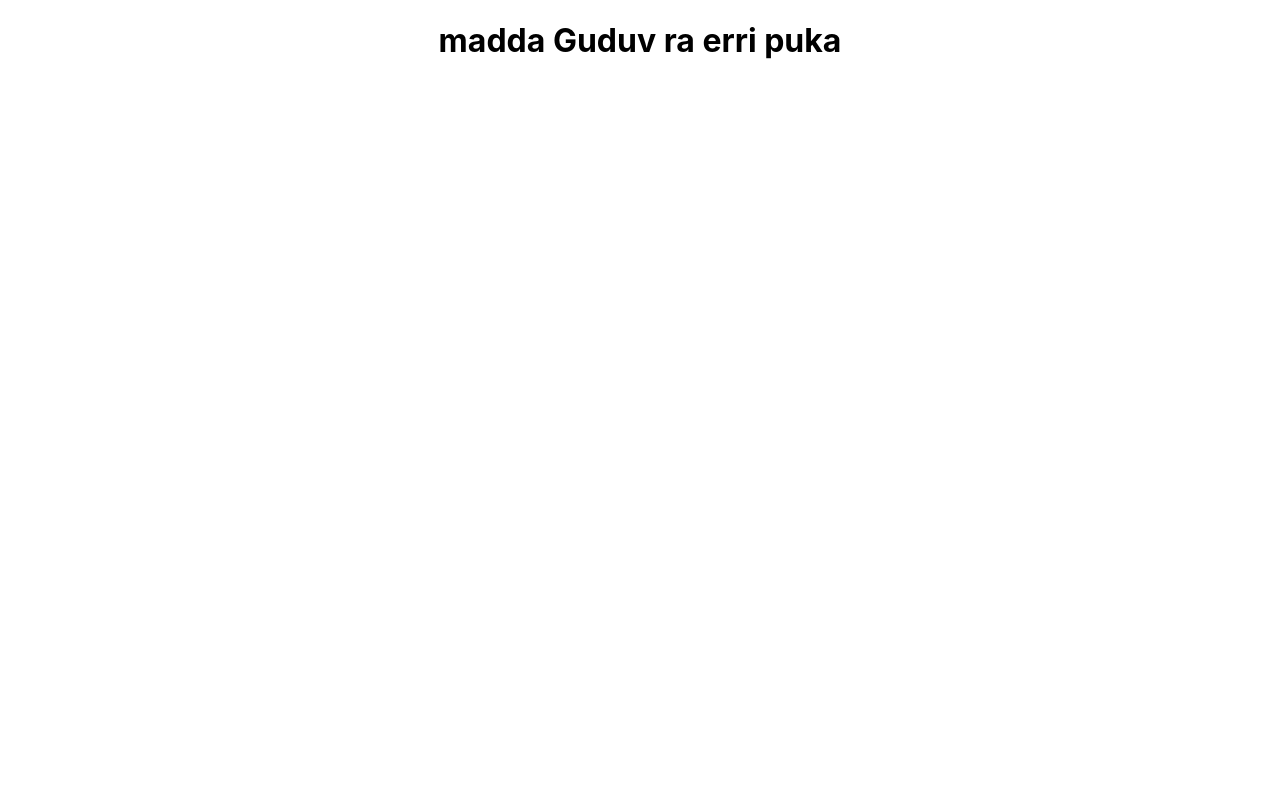
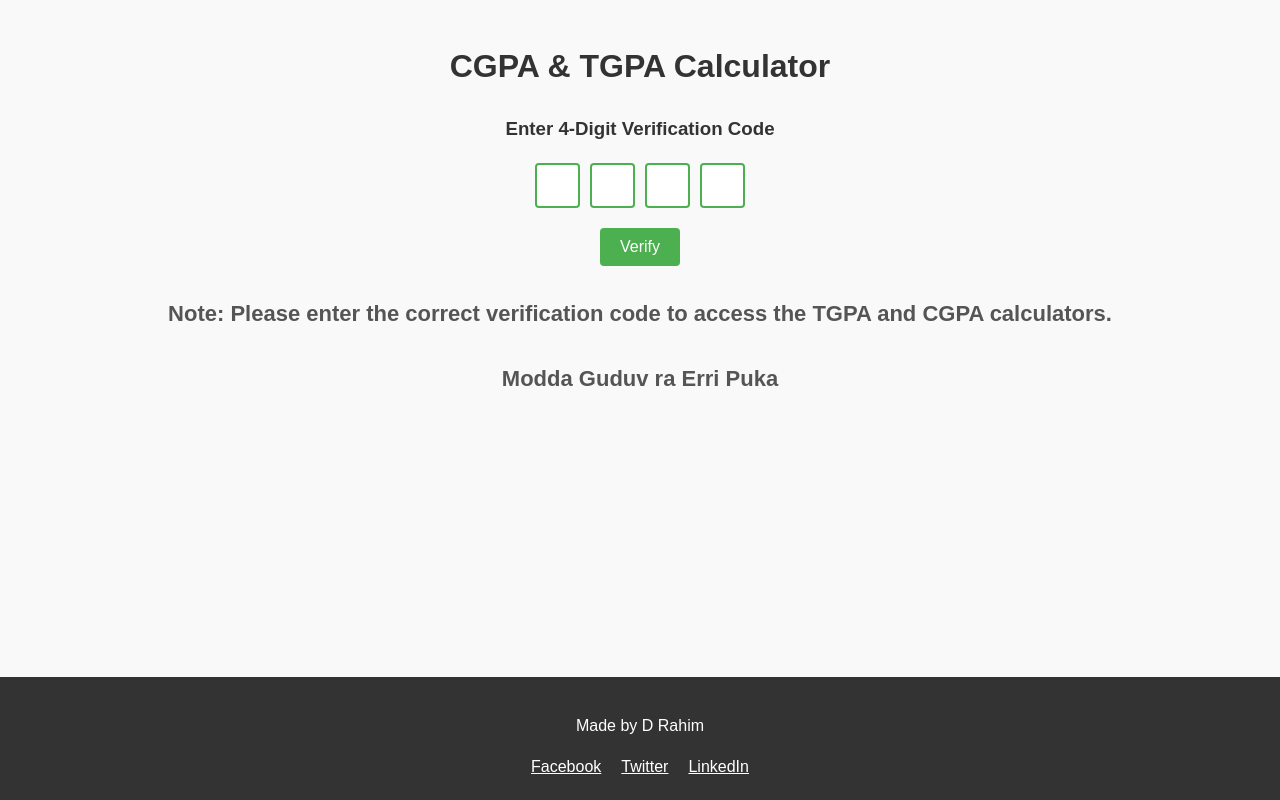
Before and after one commit to DUDEKULARAHIM/GPA-Calculator, a React (Create React App) app: page / in a window 1280 px wide. Built offline with nearby package versions, Linux system fonts and the light colour scheme.

Commit message:
Update App.js
update the verification boxex for ortherized persons and features like auto forward auto backword boxex  code 1234

```diff
--- a/src/App.js
+++ b/src/App.js
@@ -1,15 +1,15 @@
-import logo from './logo.svg';
-import './App.css';
+// import logo from './logo.svg';
+// import './App.css';
 
-function App() {
-  return (
-    <div className="App">
-      <h1>madda Guduv ra erri puka</h1>
-    </div>
-  );
-}
+// function App() {
+//   return (
+//     <div className="App">
+//       <h1>madda Guduv ra erri puka</h1>
+//     </div>
+//   );
+// }
 
-export default App;
+// export default App;
 
 
 
@@ -136,3 +136,243 @@ export default App;
 // };
 
 // export default App;
+
+
+
+
+
+
+
+
+
+
+
+
+
+
+
+
+
+
+
+
+
+
+
+import React, { useState, useRef } from 'react';
+import TGPA from './components/TGPA';
+import CGPA from './components/CGPA';
+
+const App = () => {
+  const [activeView, setActiveView] = useState(null);
+  const [isVerified, setIsVerified] = useState(false);
+  const [otp, setOtp] = useState(['', '', '', '']);
+  const [error, setError] = useState('');
+
+  const inputsRef = useRef([]);
+
+  const showTGPA = () => setActiveView('tgpa');
+  const showCGPA = () => setActiveView('cgpa');
+  const goBack = () => setActiveView(null);
+
+  const handleChange = (value, index) => {
+    if (!/^\d?$/.test(value)) return;
+
+    const newOtp = [...otp];
+    newOtp[index] = value;
+    setOtp(newOtp);
+
+    if (value && index < 3) {
+      inputsRef.current[index + 1].focus();
+    }
+  };
+
+  const handleKeyDown = (e, index) => {
+    if (e.key === 'Backspace' && otp[index] === '' && index > 0) {
+      inputsRef.current[index - 1].focus();
+    }
+  };
+
+  const verifyCode = () => {
+    if (otp.join('') === '1234') {
+      setIsVerified(true);
+      setError('');
+    } else {
+      setError('Invalid verification code');
+    }
+  };
+
+  return (
+    <div style={{
+      display: 'flex',
+      flexDirection: 'column',
+      minHeight: '100vh',
+      fontFamily: 'Arial'
+    }}>
+      <div style={{ padding: "20px", flex: 1 }}>
+        <h1>
+          <center>CGPA & TGPA Calculator</center>
+        </h1>
+
+        {/* 🔐 VERIFICATION SCREEN */}
+        {!isVerified && (
+          <div style={{ textAlign: "center", marginBottom: "40px" }}>
+            <h3>Enter 4-Digit Verification Code</h3>
+
+            <div style={{ display: 'flex', justifyContent: 'center', gap: '10px' }}>
+              {otp.map((digit, index) => (
+                <input
+                  key={index}
+                  ref={(el) => (inputsRef.current[index] = el)}
+                  type="text"
+                  maxLength="1"
+                  value={digit}
+                  onChange={(e) => handleChange(e.target.value, index)}
+                  onKeyDown={(e) => handleKeyDown(e, index)}
+                  style={{
+                    width: '45px',
+                    height: '45px',
+                    fontSize: '18px',
+                    textAlign: 'center',
+                    border: '2px solid #4caf50',
+                    borderRadius: '4px',
+                  }}
+                />
+              ))}
+            </div>
+
+            <button
+              onClick={verifyCode}
+              style={{
+                marginTop: "20px",
+                padding: "10px 20px",
+                fontSize: "16px",
+                backgroundColor: "#4caf50",
+                color: "#fff",
+                border: "none",
+                borderRadius: "4px",
+                cursor: "pointer",
+              }}
+            >
+              Verify
+            </button>
+
+            {error && (
+              <p style={{ color: 'red', marginTop: '10px' }}>
+                {error}
+              </p>
+            )}
+
+            <h1 style={{ marginTop: '30px', fontSize: '22px', color: '#555' }}>
+              Note: Please enter the correct verification code to access
+              the TGPA and CGPA calculators.
+            </h1>
+              <h1 style={{ marginTop: '30px', fontSize: '22px', color: '#555' }}>
+              Modda Guduv ra Erri Puka
+            </h1>
+          </div>
+        )}
+
+        {/* ✅ MAIN CONTENT (UNCHANGED) */}
+        {isVerified && (
+          <>
+            <div style={{ textAlign: "center", marginBottom: "40px" }}>
+              {activeView === null && (
+                <>
+                  <button
+                    onClick={showTGPA}
+                    style={{
+                      margin: "10px",
+                      padding: "10px 20px",
+                      fontSize: "16px",
+                      backgroundColor: "#4caf50",
+                      color: "#fff",
+                      border: "none",
+                      borderRadius: "4px",
+                      cursor: "pointer",
+                    }}
+                  >
+                    Calculate TGPA
+                  </button>
+                  <button
+                    onClick={showCGPA}
+                    style={{
+                      margin: "10px",
+                      padding: "10px 20px",
+                      fontSize: "16px",
+                      backgroundColor: "#2196f3",
+                      color: "#fff",
+                      border: "none",
+                      borderRadius: "4px",
+                      cursor: "pointer",
+                    }}
+                  >
+                    Calculate CGPA
+                  </button>
+                </>
+              )}
+
+              {activeView !== null && (
+                <button
+                  onClick={goBack}
+                  style={{
+                    margin: "10px",
+                    padding: "10px 20px",
+                    fontSize: "16px",
+                    backgroundColor: "#f44336",
+                    color: "#fff",
+                    border: "none",
+                    borderRadius: "4px",
+                    cursor: "pointer",
+                  }}
+                >
+                  Back
+                </button>
+              )}
+            </div>
+
+            <div>
+              {activeView === 'tgpa' && (
+                <div>
+                  <h2>Calculate TGPA</h2>
+                  <TGPA />
+                </div>
+              )}
+              {activeView === 'cgpa' && (
+                <div>
+                  <h2>Calculate CGPA</h2>
+                  <CGPA />
+                </div>
+              )}
+            </div>
+          </>
+        )}
+      </div>
+
+      <footer style={{
+        backgroundColor: '#333',
+        color: 'white',
+        textAlign: 'center',
+        padding: '20px 0',
+        position: 'relative',
+        bottom: '0',
+        width: '100%',
+      }}>
+        <p>Made by D Rahim</p>
+        <div>
+          <a href="https://facebook.com" target="_blank" rel="noopener noreferrer" style={{ margin: '0 10px', color: 'white' }}>
+            Facebook
+          </a>
+          <a href="https://twitter.com" target="_blank" rel="noopener noreferrer" style={{ margin: '0 10px', color: 'white' }}>
+            Twitter
+          </a>
+          <a href="https://linkedin.com" target="_blank" rel="noopener noreferrer" style={{ margin: '0 10px', color: 'white' }}>
+            LinkedIn
+          </a>
+        </div>
+      </footer>
+    </div>
+  );
+};
+
+export default App;
```
